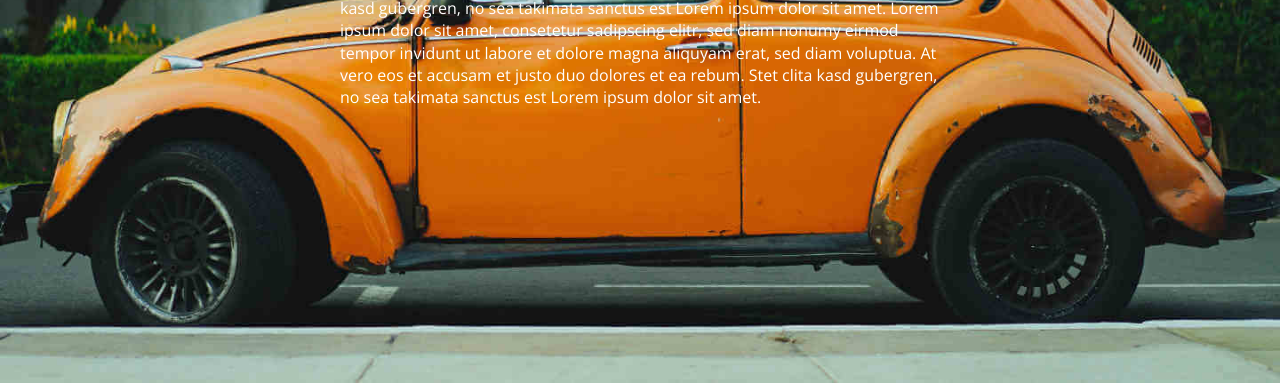
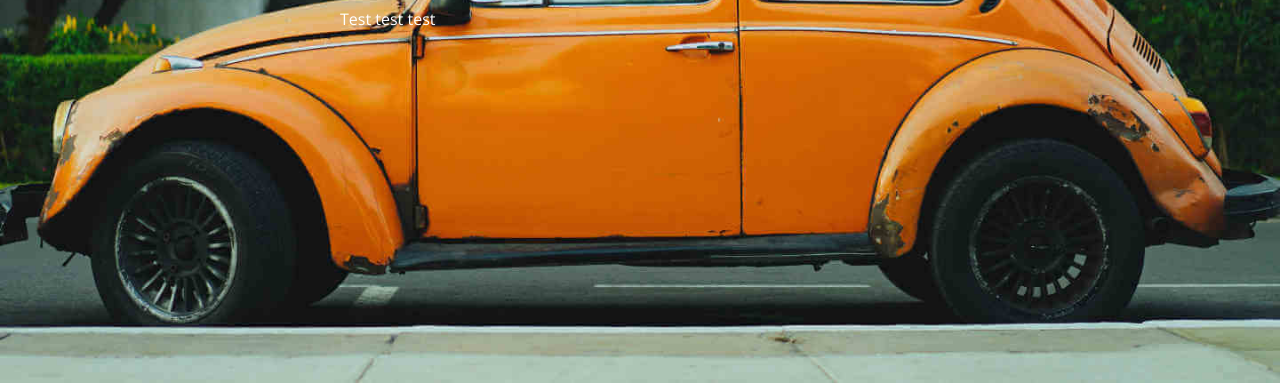
Before and after one commit to MrsWilma/mrswilma.github.io, a plain HTML site: page index.html in a window 1280 px wide. Shown: the part 417-800 px from the top of the page. Drawn offline with nearby package versions, Linux system fonts and the light colour scheme.

Commit message:
p geändert

```diff
--- a/index.html
+++ b/index.html
@@ -15,7 +15,7 @@
 			<h1>
         Wuff Wuff
       </h1>
-			<p>Lorem ipsum dolor sit amet, consetetur sadipscing elitr, sed diam nonumy eirmod tempor invidunt ut labore et dolore magna aliquyam erat, sed diam voluptua. At vero eos et accusam et justo duo dolores et ea rebum. Stet clita kasd gubergren, no sea takimata sanctus est Lorem ipsum dolor sit amet. Lorem ipsum dolor sit amet, consetetur sadipscing elitr, sed diam nonumy eirmod tempor invidunt ut labore et dolore magna aliquyam erat, sed diam voluptua. At vero eos et accusam et justo duo dolores et ea rebum. Stet clita kasd gubergren, no sea takimata sanctus est Lorem ipsum dolor sit amet.</p>
+			<p>Test test test</p>
 		</div>
     </body>
 </html>
```
